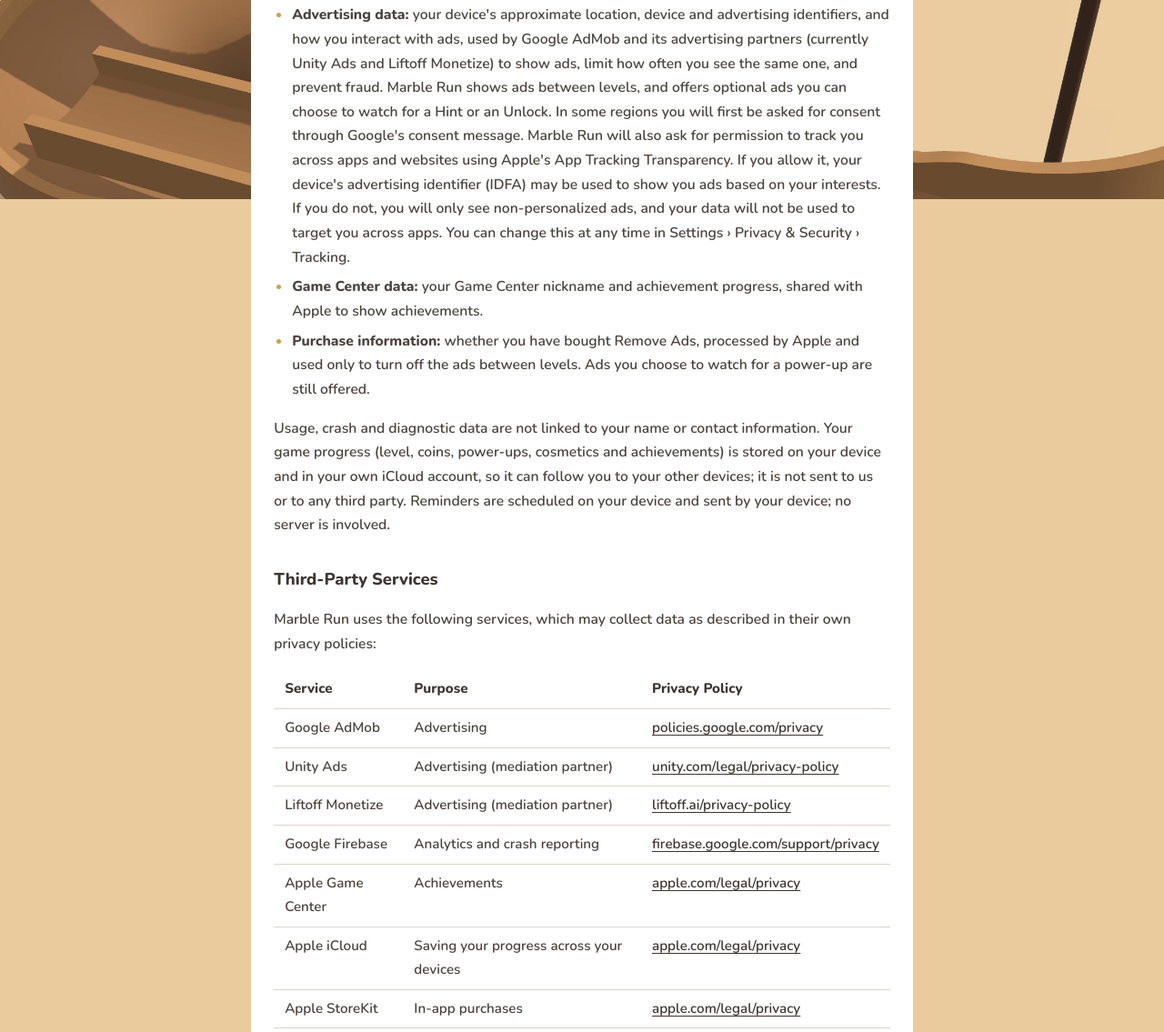
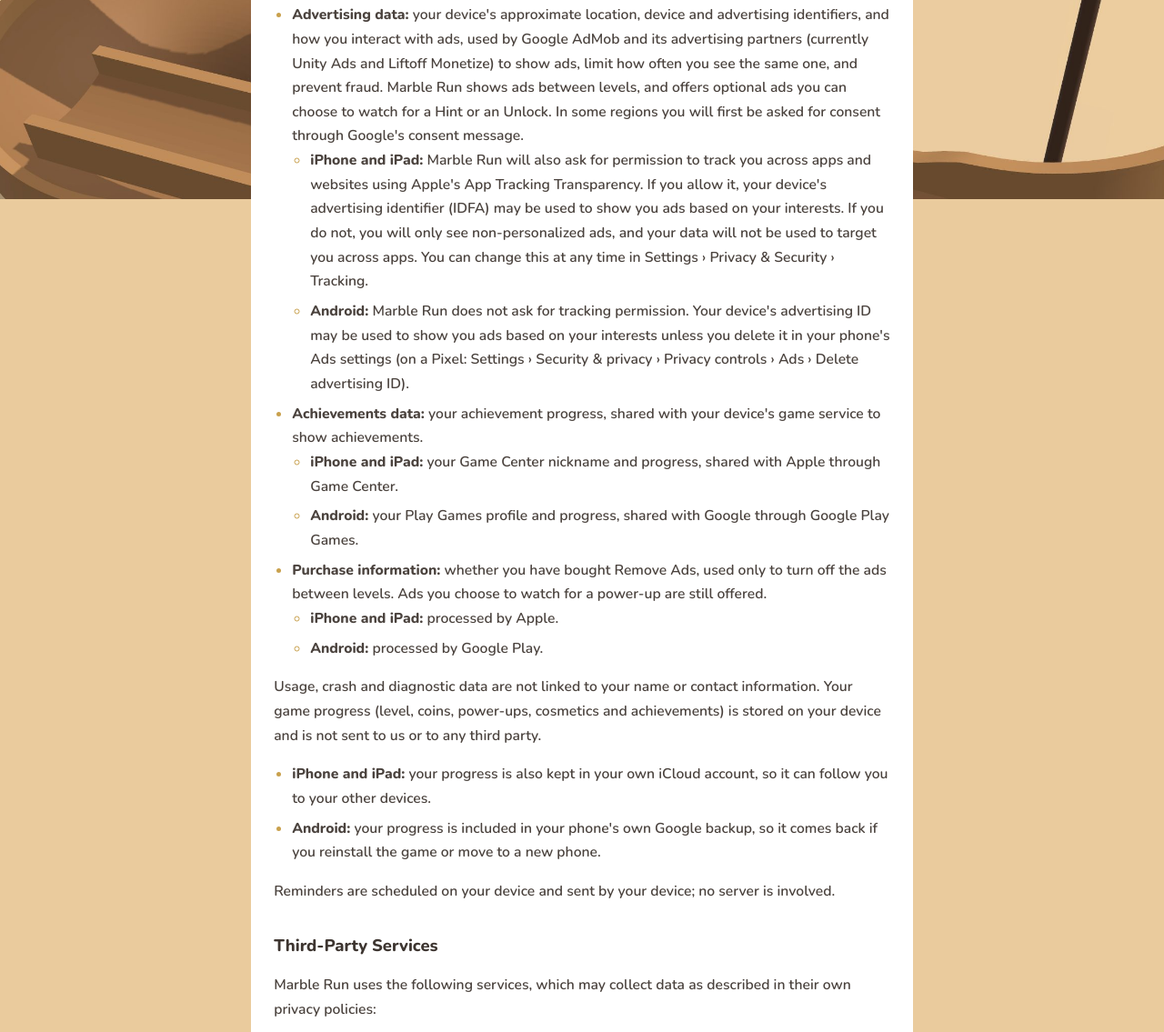
Before and after one commit to cwoodall21/cwoodall21.github.io, a plain HTML site: page marblerun/privacy.html in a window 1280 px wide. Shown: the part 581-1716 px from the top of the page at 91% size. Drawn offline with Linux system fonts and the light colour scheme.

Commit message:
updating policies for android

```diff
--- a/marblerun/privacy.html
+++ b/marblerun/privacy.html
@@ -17,7 +17,7 @@
     <div class="mr-card mr-text">
 
       <h1 class="mr-card-title">Privacy Policy</h1>
-            <p class="mr-meta">Marble Run: Puzzle Escape &middot; Last updated October 26, 2026</p>
+            <p class="mr-meta">Marble Run: Puzzle Escape &middot; Last updated November 12, 2026</p>
 
       <p>Marble Run: Puzzle Escape is developed by Connor Woodall. This policy explains what information is collected when you use the app and how it is used.</p>
 
@@ -26,11 +26,31 @@
       <ul>
         <li><strong>Usage data:</strong> game events such as levels started and finished, puzzles solved, power-ups used, shop visits and purchases with coins, daily gifts claimed, ads offered and watched for power-ups, and how long levels take, collected by Firebase Analytics to help understand how the game is played and where it is too hard or too easy.</li>
         <li><strong>Crash and diagnostic data:</strong> crash reports and the state of the device when a crash happens, collected by Firebase Crashlytics to find and fix bugs.</li>
-        <li><strong>Advertising data:</strong> your device's approximate location, device and advertising identifiers, and how you interact with ads, used by Google AdMob and its advertising partners (currently Unity Ads and Liftoff Monetize) to show ads, limit how often you see the same one, and prevent fraud. Marble Run shows ads between levels, and offers optional ads you can choose to watch for a Hint or an Unlock. In some regions you will first be asked for consent through Google's consent message. Marble Run will also ask for permission to track you across apps and websites using Apple's App Tracking Transparency. If you allow it, your device's advertising identifier (IDFA) may be used to show you ads based on your interests. If you do not, you will only see non-personalized ads, and your data will not be used to target you across apps. You can change this at any time in Settings &rsaquo; Privacy &amp; Security &rsaquo; Tracking.</li>
-        <li><strong>Game Center data:</strong> your Game Center nickname and achievement progress, shared with Apple to show achievements.</li>
-        <li><strong>Purchase information:</strong> whether you have bought Remove Ads, processed by Apple and used only to turn off the ads between levels. Ads you choose to watch for a power-up are still offered.</li>
+        <li><strong>Advertising data:</strong> your device's approximate location, device and advertising identifiers, and how you interact with ads, used by Google AdMob and its advertising partners (currently Unity Ads and Liftoff Monetize) to show ads, limit how often you see the same one, and prevent fraud. Marble Run shows ads between levels, and offers optional ads you can choose to watch for a Hint or an Unlock. In some regions you will first be asked for consent through Google's consent message.
+          <ul>
+            <li><strong>iPhone and iPad:</strong> Marble Run will also ask for permission to track you across apps and websites using Apple's App Tracking Transparency. If you allow it, your device's advertising identifier (IDFA) may be used to show you ads based on your interests. If you do not, you will only see non-personalized ads, and your data will not be used to target you across apps. You can change this at any time in Settings &rsaquo; Privacy &amp; Security &rsaquo; Tracking.</li>
+            <li><strong>Android:</strong> Marble Run does not ask for tracking permission. Your device's advertising ID may be used to show you ads based on your interests unless you delete it in your phone's Ads settings (on a Pixel: Settings &rsaquo; Security &amp; privacy &rsaquo; Privacy controls &rsaquo; Ads &rsaquo; Delete advertising ID).</li>
+          </ul>
+        </li>
+        <li><strong>Achievements data:</strong> your achievement progress, shared with your device's game service to show achievements.
+          <ul>
+            <li><strong>iPhone and iPad:</strong> your Game Center nickname and progress, shared with Apple through Game Center.</li>
+            <li><strong>Android:</strong> your Play Games profile and progress, shared with Google through Google Play Games.</li>
+          </ul>
+        </li>
+        <li><strong>Purchase information:</strong> whether you have bought Remove Ads, used only to turn off the ads between levels. Ads you choose to watch for a power-up are still offered.
+          <ul>
+            <li><strong>iPhone and iPad:</strong> processed by Apple.</li>
+            <li><strong>Android:</strong> processed by Google Play.</li>
+          </ul>
+        </li>
       </ul>
-      <p>Usage, crash and diagnostic data are not linked to your name or contact information. Your game progress (level, coins, power-ups, cosmetics and achievements) is stored on your device and in your own iCloud account, so it can follow you to your other devices; it is not sent to us or to any third party. Reminders are scheduled on your device and sent by your device; no server is involved.</p>
+      <p>Usage, crash and diagnostic data are not linked to your name or contact information. Your game progress (level, coins, power-ups, cosmetics and achievements) is stored on your device and is not sent to us or to any third party.</p>
+      <ul>
+        <li><strong>iPhone and iPad:</strong> your progress is also kept in your own iCloud account, so it can follow you to your other devices.</li>
+        <li><strong>Android:</strong> your progress is included in your phone's own Google backup, so it comes back if you reinstall the game or move to a new phone.</li>
+      </ul>
+      <p>Reminders are scheduled on your device and sent by your device; no server is involved.</p>
 
       <h2>Third-Party Services</h2>
       <p>Marble Run uses the following services, which may collect data as described in their own privacy policies:</p>
@@ -41,28 +61,40 @@
         <tr><td>Unity Ads</td><td>Advertising (mediation partner)</td><td><a href="https://unity.com/legal/privacy-policy">unity.com/legal/privacy-policy</a></td></tr>
         <tr><td>Liftoff Monetize</td><td>Advertising (mediation partner)</td><td><a href="https://liftoff.ai/privacy-policy/">liftoff.ai/privacy-policy</a></td></tr>
         <tr><td>Google Firebase</td><td>Analytics and crash reporting</td><td><a href="https://firebase.google.com/support/privacy">firebase.google.com/support/privacy</a></td></tr>
-        <tr><td>Apple Game Center</td><td>Achievements</td><td><a href="https://www.apple.com/legal/privacy/">apple.com/legal/privacy</a></td></tr>
-        <tr><td>Apple iCloud</td><td>Saving your progress across your devices</td><td><a href="https://www.apple.com/legal/privacy/">apple.com/legal/privacy</a></td></tr>
-        <tr><td>Apple StoreKit</td><td>In-app purchases</td><td><a href="https://www.apple.com/legal/privacy/">apple.com/legal/privacy</a></td></tr>
+        <tr><td>Apple Game Center</td><td>Achievements (iPhone and iPad)</td><td><a href="https://www.apple.com/legal/privacy/">apple.com/legal/privacy</a></td></tr>
+        <tr><td>Apple iCloud</td><td>Saving your progress across your devices (iPhone and iPad)</td><td><a href="https://www.apple.com/legal/privacy/">apple.com/legal/privacy</a></td></tr>
+        <tr><td>Apple StoreKit</td><td>In-app purchases (iPhone and iPad)</td><td><a href="https://www.apple.com/legal/privacy/">apple.com/legal/privacy</a></td></tr>
+        <tr><td>Google Play Games</td><td>Achievements (Android)</td><td><a href="https://policies.google.com/privacy">policies.google.com/privacy</a></td></tr>
+        <tr><td>Google Play Billing</td><td>In-app purchases (Android)</td><td><a href="https://policies.google.com/privacy">policies.google.com/privacy</a></td></tr>
+        <tr><td>Android Backup</td><td>Restoring your progress on a new phone (Android)</td><td><a href="https://policies.google.com/privacy">policies.google.com/privacy</a></td></tr>
       </table>
       </div>
       <p>Data collected by Google, Unity and Liftoff is processed on their own servers, which may be in the United States or other countries, under their own data protection frameworks.</p>
 
       <h2>Your Rights</h2>
       <div class="mr-callout">
-        <p style="margin-top:0;">Marble Run has no servers of its own and holds no personal data itself. All data described in this policy is held by Google (Firebase, AdMob), Unity, Liftoff or Apple (Game Center, iCloud, StoreKit). To request access to or deletion of that data, use the tools those services provide:</p>
+        <p style="margin-top:0;">Marble Run has no servers of its own and holds no personal data itself. All data described in this policy is held by Google (Firebase, AdMob, Play Games, Google Play), Unity, Liftoff or Apple (Game Center, iCloud, StoreKit). To request access to or deletion of that data, use the tools those services provide:</p>
         <ul>
           <li>Google data: <a href="https://myaccount.google.com">myaccount.google.com</a></li>
           <li>Unity data requests: <a href="https://unity.com/legal/do-not-sell-my-personal-information">unity.com/legal/do-not-sell-my-personal-information</a></li>
           <li>Liftoff data requests: <a href="https://liftoff.ai/opt-out/">liftoff.ai/opt-out</a></li>
           <li>Apple data: your Apple Account at <a href="https://account.apple.com">account.apple.com</a></li>
-          <li>Ad personalization: withdraw App Tracking Transparency permission at any time in Settings &rsaquo; Privacy &amp; Security &rsaquo; Tracking &rsaquo; Marble Run</li>
+          <li>Ad personalization, at any time:
+            <ul>
+              <li><strong>iPhone and iPad:</strong> withdraw App Tracking Transparency permission in Settings &rsaquo; Privacy &amp; Security &rsaquo; Tracking &rsaquo; Marble Run</li>
+              <li><strong>Android:</strong> delete your advertising ID in your phone's Ads settings (on a Pixel: Settings &rsaquo; Security &amp; privacy &rsaquo; Privacy controls &rsaquo; Ads &rsaquo; Delete advertising ID)</li>
+            </ul>
+          </li>
         </ul>
         <p style="margin-bottom:0;">We do not sell personal information. California residents may contact us at the email below with privacy questions, and we will direct you to the right provider.</p>
       </div>
 
       <h2>Children's Privacy</h2>
-      <p>Marble Run is not directed to children under 13. The app does not collect personal information directly; everything collected is described above. Parents can review or turn off ad tracking at any time in Settings &rsaquo; Privacy &amp; Security &rsaquo; Tracking &rsaquo; Marble Run.</p>
+      <p>Marble Run is not directed to children under 13. The app does not collect personal information directly; everything collected is described above. Parents can turn off ad personalization at any time:</p>
+      <ul>
+        <li><strong>iPhone and iPad:</strong> review or turn off ad tracking in Settings &rsaquo; Privacy &amp; Security &rsaquo; Tracking &rsaquo; Marble Run.</li>
+        <li><strong>Android:</strong> delete the advertising ID in the phone's Ads settings (on a Pixel: Settings &rsaquo; Security &amp; privacy &rsaquo; Privacy controls &rsaquo; Ads &rsaquo; Delete advertising ID).</li>
+      </ul>
 
       <h2>Changes to This Policy</h2>
       <p>This policy may be updated from time to time. The date at the top of this page shows the latest revision. Continued use of the app after changes are posted means you accept the revised policy.</p>
```
Also changed, not shown: marblerun/support.html (+13 -3 lines).
